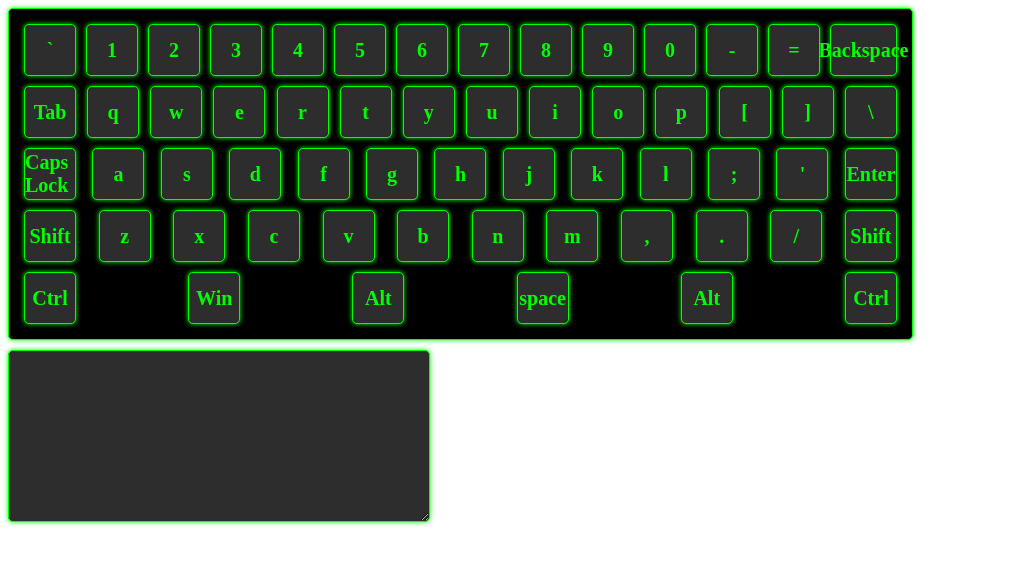
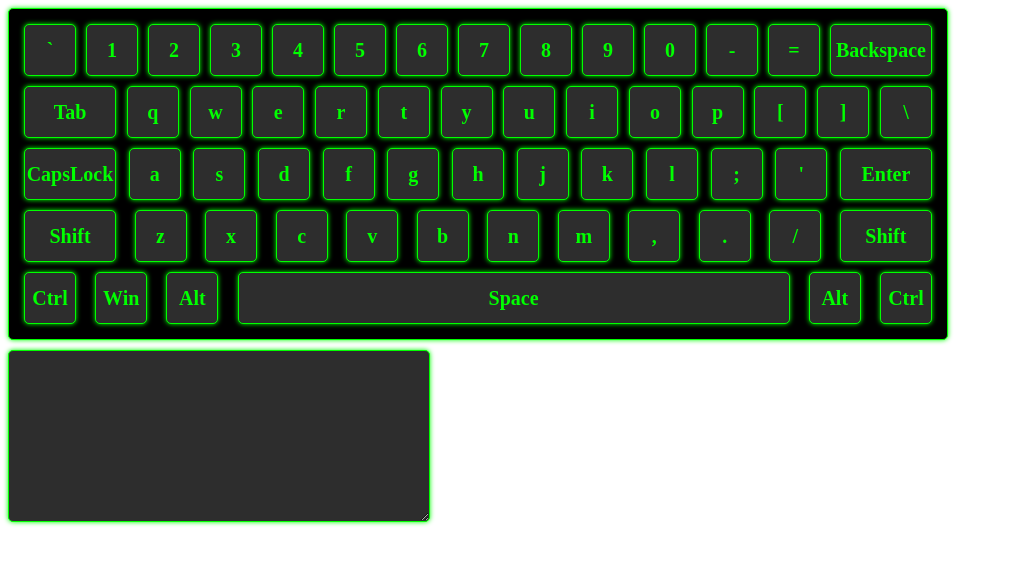
Before and after one commit to Kainkey/RSS-Virtual-Keyboard, a plain HTML site: page index.html in a window 1280 px wide. Shown: the whole page, without its empty margins (0-1011 px from the left). Drawn offline with Linux system fonts and the light colour scheme.

Commit message:
fix: fixed error in app.js

```diff
--- a/app.js
+++ b/app.js
@@ -2,9 +2,9 @@
 const keyboardLayout = [
     ['`', '1', '2', '3', '4', '5', '6', '7', '8', '9', '0', '-', '=', 'Backspace'],
     ['Tab', 'q', 'w', 'e', 'r', 't', 'y', 'u', 'i', 'o', 'p', '[', ']', '\\'],
-    ['Caps Lock', 'a', 's', 'd', 'f', 'g', 'h', 'j', 'k', 'l', ';', "'", 'Enter'],
+    ['CapsLock', 'a', 's', 'd', 'f', 'g', 'h', 'j', 'k', 'l', ';', "'", 'Enter'],
     ['Shift', 'z', 'x', 'c', 'v', 'b', 'n', 'm', ',', '.', '/', 'Shift'],
-    ['Ctrl', 'Win', 'Alt', 'space', 'Alt', 'Ctrl']
+    ['Ctrl', 'Win', 'Alt', 'Space', 'Alt', 'Ctrl']
 ];
 
 // Создаем элемент клавиатуры
@@ -44,8 +44,9 @@ document.body.appendChild(textFieldElement);
 // Выбираем все специальные клавиши и применяем стили
 const specialKeys = document.querySelectorAll('.keyboard-key:not(:empty)');
 specialKeys.forEach(key => {
-    const keyText = key.textContent.toLowerCase();
-    if (['tab', 'caps lock', 'enter', 'shift', 'backspace', 'delete', 'space'].includes(keyText)) {
-        key.classList.add(keyText + '-key');
-    }
+  const keyText = key.textContent.toLowerCase();
+  const specialChars = ['tab', 'capslock', 'enter', 'shift', 'backspace', 'delete', 'space'];
+  if (specialChars.includes(keyText)) {
+    key.classList.add(keyText + '-key');
+  }
 });
--- a/style.css
+++ b/style.css
@@ -35,16 +35,16 @@
   }
 
   .space-key {
-    width: 150px;
+    width: 550px;
     height: 50px;
   }
 
-  .shift-key, .capslock-key, .enter-key {
-    width: 75px;
+  .shift-key, .capslock-key, .enter-key, .tab-key {
+    width: 90px;
   }
 
   .backspace-key, .delete-key {
-    width: 65px;
+    width: 100px;
   }
 
   .text-field {
```
